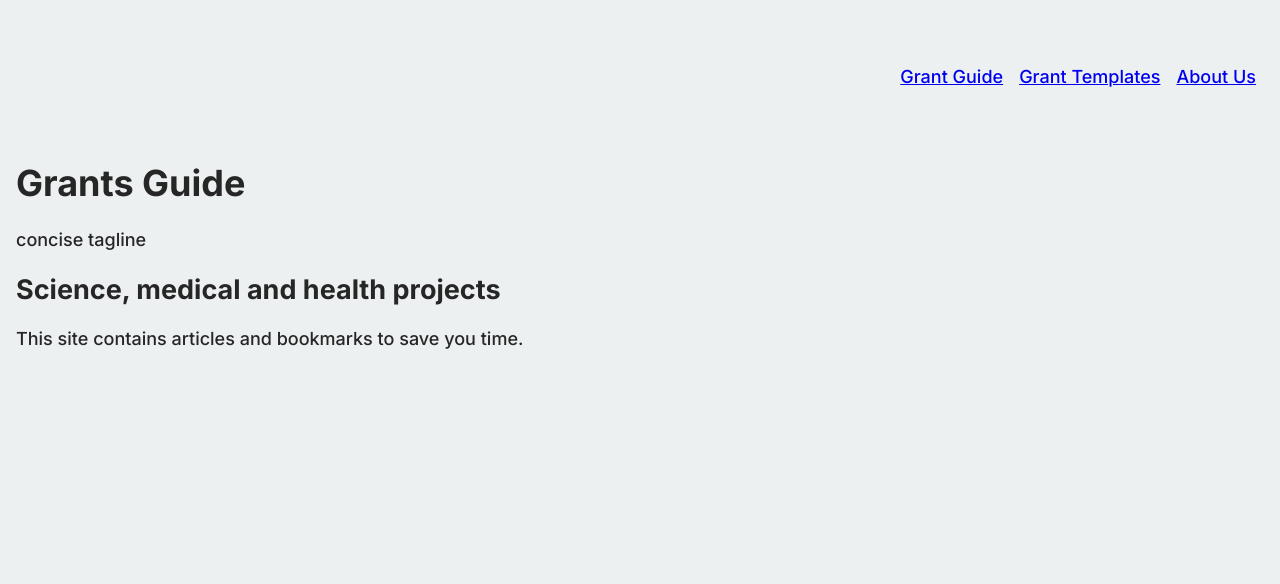
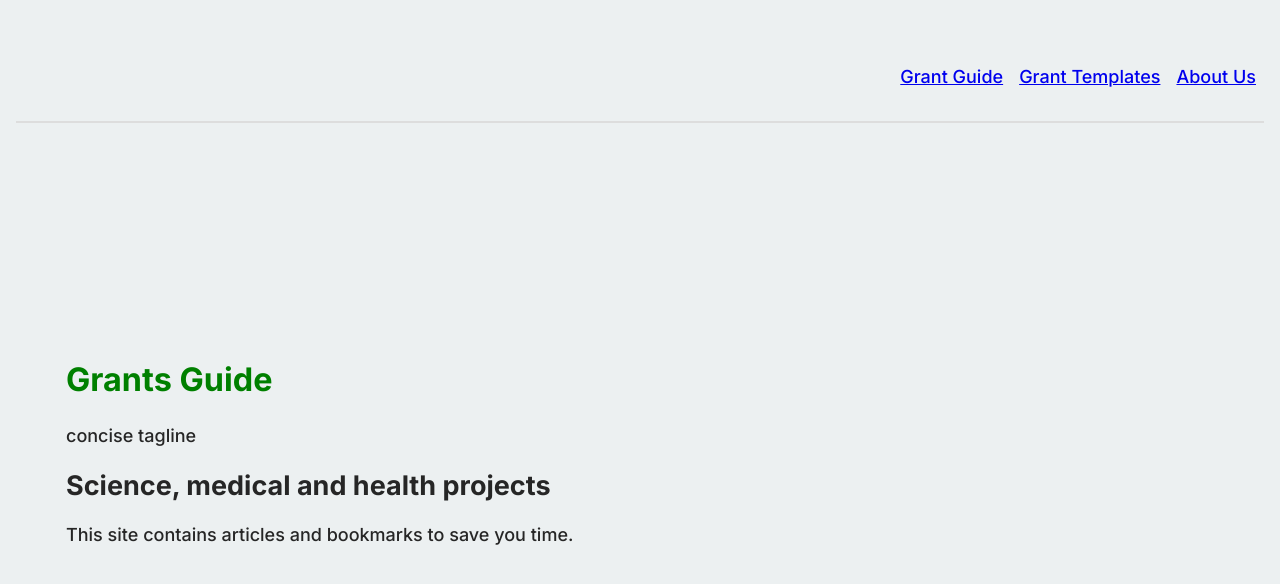
Before and after one commit to cml815/fuel-redo, a React (Create React App) app: page / in a window 1280 px wide. Shown: the top 584 px of the page. Built offline with nearby package versions, Linux system fonts and the light colour scheme.

Commit message:
home page css

```diff
--- a/src/App.css
+++ b/src/App.css
@@ -17,5 +17,16 @@ header {
 }
 
 .hero {
-  max-height: 100vh;
+  height: 75vh;
 }
+
+.heroContainer {
+  height: 100%;
+  display: flex;
+  justify-content: center;
+  align-items: center;
+}
+
+.heroText {
+  width: calc(100% - 100px);
+}
--- a/src/App.js
+++ b/src/App.js
@@ -1,5 +1,6 @@
 import { Link, Outlet } from 'react-router-dom';
 import './App.css';
+import './utils.css';
 
 function App() {
   return (
@@ -17,17 +18,20 @@ function App() {
               <Link to ="about">About Us</Link>
             </li>
           </ul>
+          <hr />
         </nav>
         <Outlet />
       </header>
-      <div className="hero">
-        <div className="centered">
-          <h1>Grants Guide</h1>
-          <p>concise tagline</p>
-          <h2>Science, medical and health projects</h2>
-          <p> This site contains articles and bookmarks to save you time.</p>
+      <section className="hero">
+        <div className="heroContainer">
+          <div className="heroText">
+            <h1 className="display">Grants Guide</h1>
+            <p>concise tagline</p>
+            <h2>Science, medical and health projects</h2>
+            <p> This site contains articles and bookmarks to save you time.</p>
         </div>
-      </div>
+        </div>
+      </section>
     </div>
   );
 }
--- a/src/global.css
+++ b/src/global.css
@@ -21,6 +21,10 @@ code {
     monospace;
 }
 
+hr {
+  border: 1px solid #ddd;
+}
+
 ul, ol, li {
   list-style-type: none;
 }
--- a/src/utils.css
+++ b/src/utils.css
@@ -2,6 +2,8 @@
   display: flex;
 }
 
-.centered {
-
+.display {
+  font-size: 1.8em;
+  color: green;
+  font-weight: 700;
 }
```
